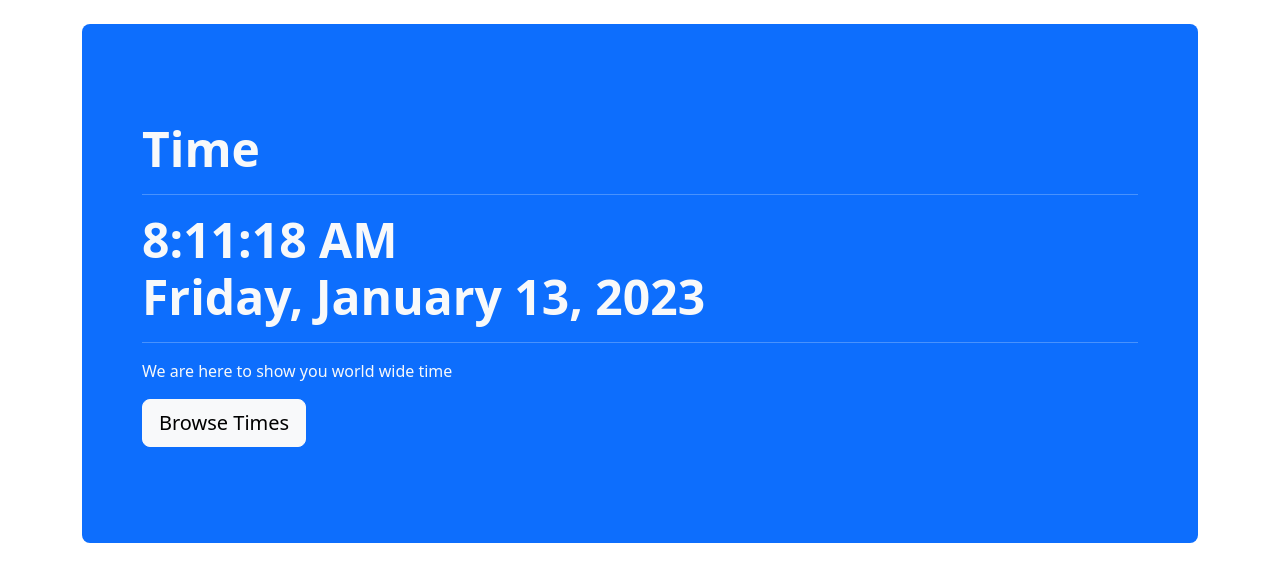
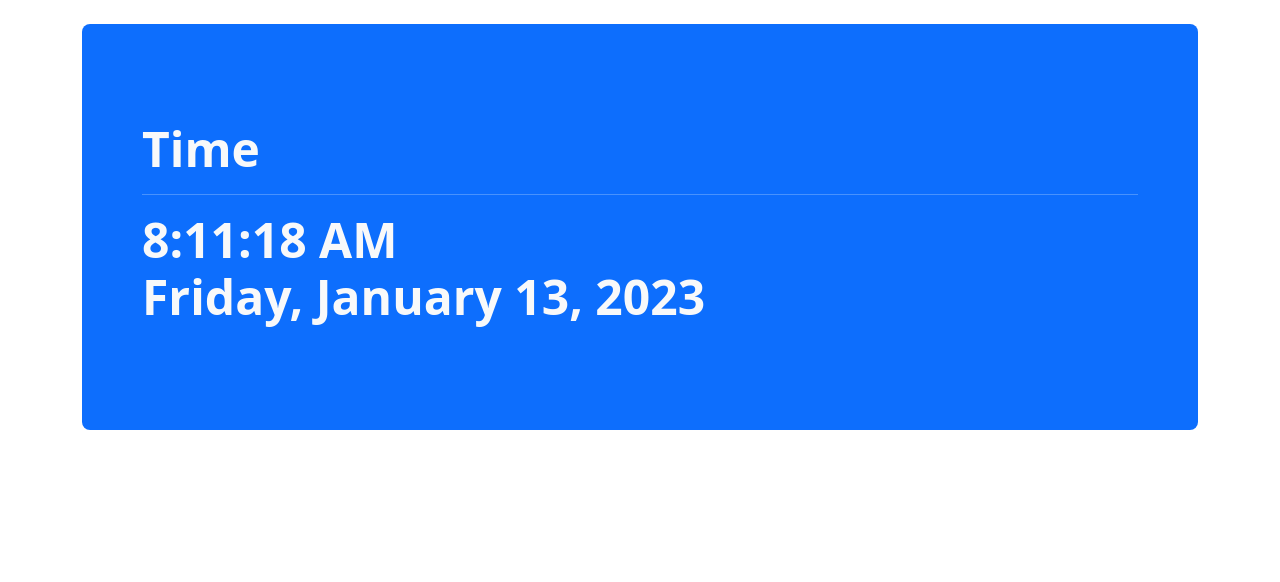
Before and after one commit to DurgeshBhoye/Display-Current-Date-and-Time, a plain HTML site: page index.html in a window 1280 px wide. Drawn offline with nearby package versions, Linux system fonts and the light colour scheme.

Commit message:
removed button

```diff
--- a/index.html
+++ b/index.html
@@ -30,10 +30,6 @@
         <div class="p-5 mb-4 bg-primary text-light rounded-3">
             <div class="container-fluid py-5">
               <h1 class="display-5 fw-bold">Time<hr><span id="time"></span></h1>
-
-              <hr>
-              <p>We are here to show you world wide time</p>
-              <button class="btn btn-light btn-lg" type="button">Browse Times</button>
             </div>
           </div>
       </div>
```
